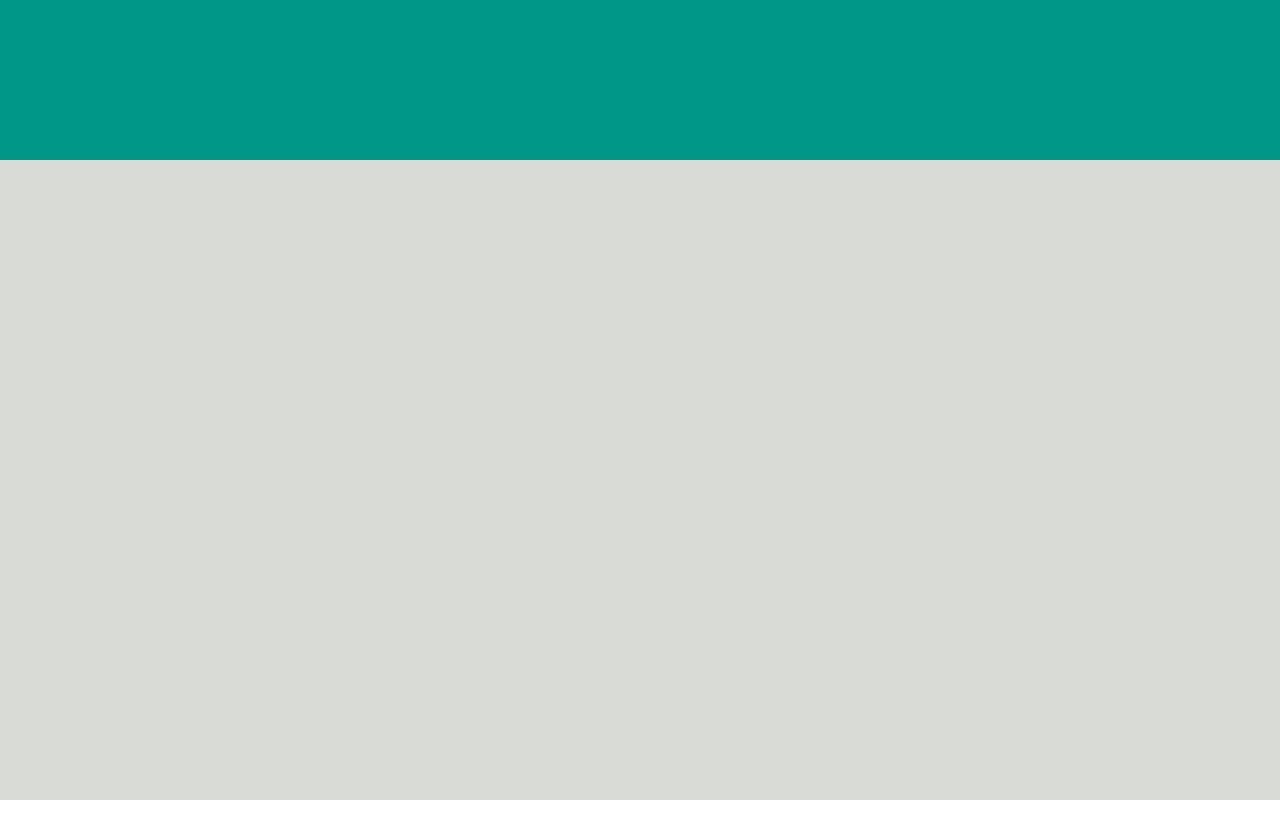
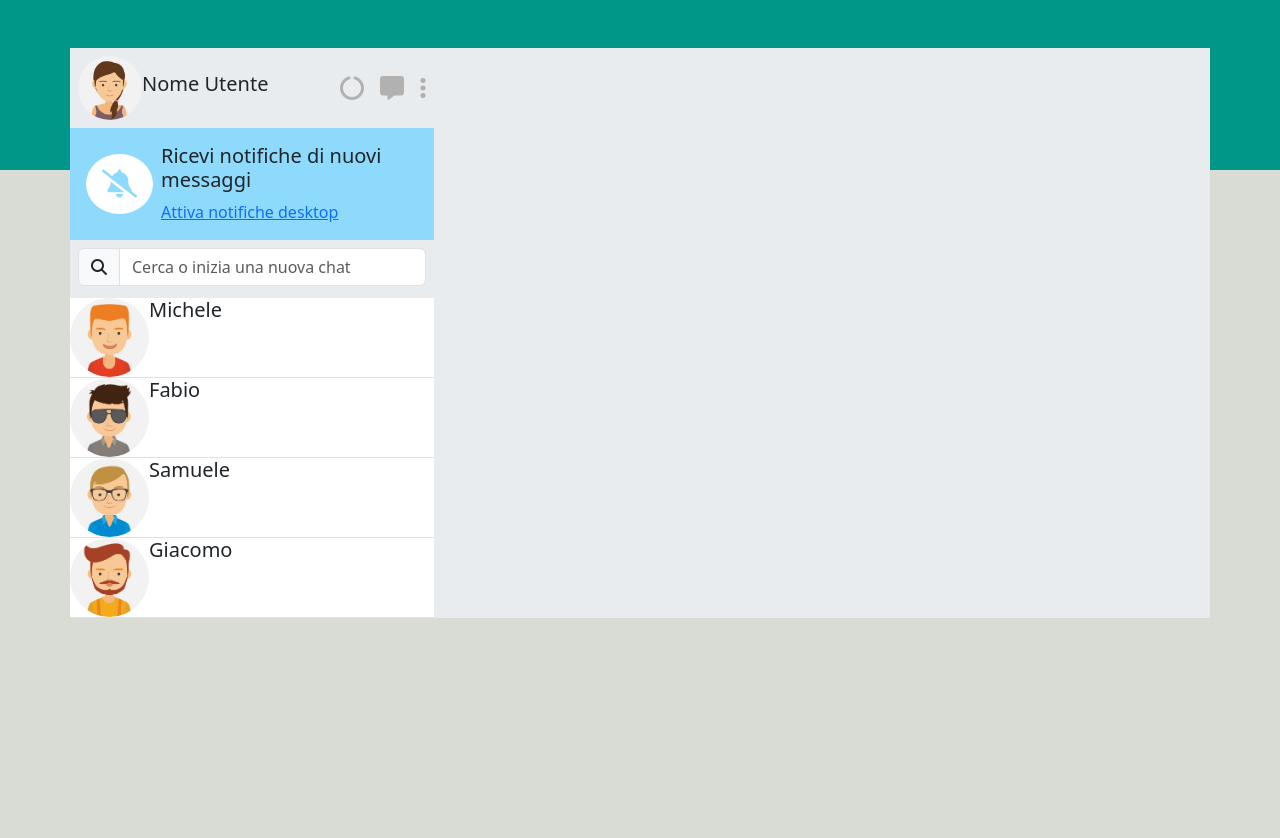
Before and after one commit to RiccardoGarbo/vue-boolzapp, a plain HTML site: page index.html in a window 1280 px wide. Before the commit the page ends 800 px from the top, so only its background shows below. Drawn offline with nearby package versions, Linux system fonts and the light colour scheme.

Commit message:
hardcoded left side

```diff
--- a/css/style.css
+++ b/css/style.css
@@ -1,6 +1,39 @@
 body {
-    height: 100vh;
+
     background: linear-gradient(to bottom,
             #009688 20%,
             #D9DBD5 20% 80%);
 }
+
+#header-left {
+    height: 80px;
+}
+
+#notification {
+    background-color: #8EDAFC;
+}
+
+.fa-bell-slash {
+    color: #8EDAFC;
+}
+
+#icon-left .fa-solid {
+    color: #B1B1B1;
+}
+
+#my-contacts {
+    height: 80px;
+}
+
+#contacts div {
+    height: 80px;
+}
+
+#contacts {
+    background-color: white;
+    overflow-y: scroll;
+}
+
+#root {
+    height: 100vh
+}
--- a/index.html
+++ b/index.html
@@ -24,9 +24,72 @@
 
 <body>
     <div id="root">
+        <div class="container p-0 bg-body-secondary my-5">
+            <div class="row">
+                <div class="col-4">
+                    <header id="header-left" class="d-flex justify-content-between p-2">
+                        <div id="my-icon" class="d-flex">
+                            <img id="my-icon" class="img-fluid rounded-circle" src="img/avatar_io.jpg" alt="">
+                            <div class="d-flex align-items-center">
+                                <h5 id="my-name">Nome Utente</h5>
+                            </div>
+                        </div>
+                        <div id="icon-left" class="d-flex align-items-center gap-3 fs-4">
+                            <i class="fa-solid fa-circle-notch"></i>
+                            <i class="fa-solid fa-message"></i>
+                            <i class="fa-solid fa-ellipsis-vertical"></i>
+                        </div>
+                    </header>
+                    <section id="notification">
+                        <div class="d-flex align-items-center gap-2 p-3">
+                            <i class="fa-solid fa-bell-slash bg-white fs-3 p-3 rounded-circle"></i>
+                            <div>
+                                <h5>Ricevi notifiche di nuovi messaggi</h5>
+                                <a href="">Attiva notifiche desktop</a>
+                            </div>
+                    </section>
+                    <section id="search-bar">
+                        <div class="input-group mb-1 p-2">
+                            <span class="input-group-text" id="basic-addon1"><i
+                                    class="fa-solid fa-magnifying-glass"></i></span>
+                            <input type="text" class="form-control" placeholder="Cerca o inizia una nuova chat">
+                        </div>
+                    </section>
+                    <section id="contacts">
+                        <div class="d-flex border-bottom">
+                            <img id="my-icon" class="img-fluid rounded-circle" src="img/avatar_1.jpg" alt="">
+                            <h5 id="my-name">Michele </h5>
+                        </div>
+                        <div class="d-flex border-bottom">
+                            <img id="my-icon" class="img-fluid rounded-circle" src="img/avatar_2.jpg" alt="">
+                            <h5 id="my-name">Fabio</h5>
+                        </div>
+                        <div class="d-flex border-bottom">
+                            <img id="my-icon" class="img-fluid rounded-circle" src="img/avatar_3.jpg" alt="">
+                            <h5 id="my-name">Samuele</h5>
+                        </div>
+                        <div class="d-flex border-bottom">
+                            <img id="my-icon" class="img-fluid rounded-circle" src="img/avatar_4.jpg" alt="">
+                            <h5 id="my-name">Giacomo</h5>
+                        </div>
+
+                    </section>
+                </div>
+
+                <div class="col-8">
+
+                </div>
+
+            </div>
 
 
+
+        </div>
     </div>
+
+    </div>
+
+
 
 </body>
 
```
